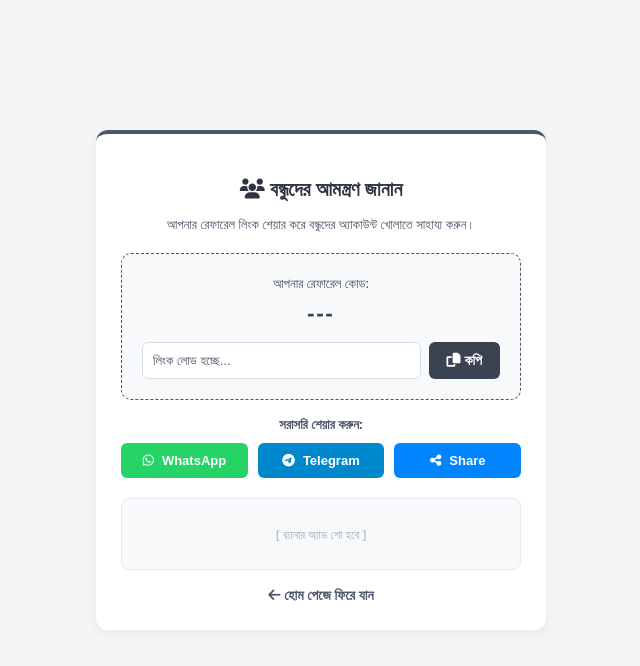
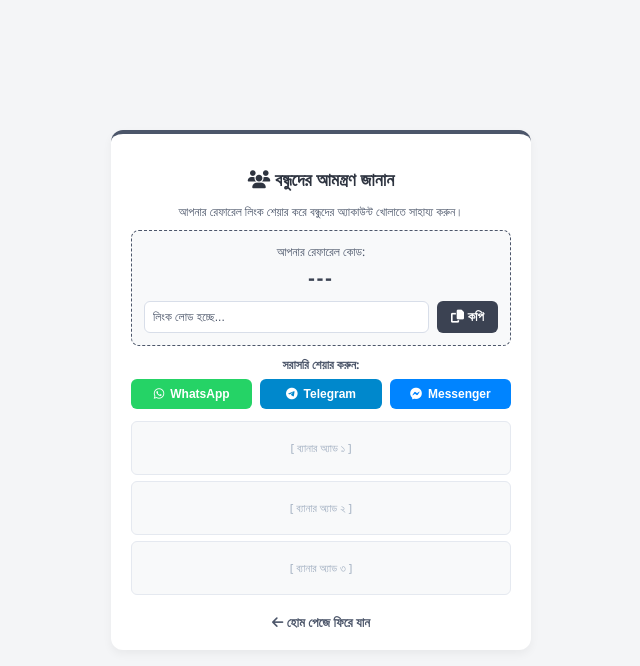
Before and after one commit to taskora90/task, a plain HTML site: page invite.html in a window 1280 px wide. Shown: the whole page, without its empty margins (319-959 px from the left). Drawn offline with Linux system fonts and the light colour scheme; no server answers.

Commit message:
Update invite.html

```diff
--- a/invite.html
+++ b/invite.html
@@ -11,18 +11,18 @@
       background-color: #f4f5f7;
       color: #2e3440;
       margin: 0;
-      padding: 20px;
+      padding: 10px;
       display: flex;
       justify-content: center;
       align-items: center;
-      min-height: 90vh;
+      min-height: 95vh;
     }
     .container {
-      max-width: 450px;
+      max-width: 420px;
       width: 100%;
       margin: 0 auto;
       background: #fff;
-      padding: 25px;
+      padding: 18px 20px;
       border-radius: 12px;
       box-shadow: 0 4px 10px rgba(0,0,0,0.05);
       text-align: center;
@@ -31,26 +31,27 @@
     }
     .header h2 {
       color: #2e3440;
-      margin-bottom: 8px;
-      font-size: 20px;
+      margin-bottom: 5px;
+      font-size: 18px;
     }
     .header p {
       color: #4c566a;
-      font-size: 13px;
+      font-size: 12px;
+      margin-bottom: 10px;
     }
     .referral-box {
       background: #f8f9fa;
       border: 1px dashed #4c566a;
-      padding: 20px;
-      border-radius: 10px;
-      margin: 20px 0 15px 0;
+      padding: 12px;
+      border-radius: 8px;
+      margin: 10px 0;
     }
     .ref-code {
-      font-size: 22px;
+      font-size: 20px;
       font-weight: bold;
       color: #3b4252;
       letter-spacing: 2px;
-      margin-bottom: 15px;
+      margin-bottom: 10px;
     }
     .input-group {
       display: flex;
@@ -58,10 +59,10 @@
     }
     .input-group input {
       flex: 1;
-      padding: 10px;
+      padding: 8px;
       border: 1px solid #d8dee9;
       border-radius: 6px;
-      font-size: 13px;
+      font-size: 12px;
       background: #fff;
       color: #4c566a;
     }
@@ -69,11 +70,11 @@
       background: #3b4252;
       color: white;
       border: none;
-      padding: 10px 18px;
+      padding: 8px 14px;
       border-radius: 6px;
       cursor: pointer;
       font-weight: bold;
-      font-size: 14px;
+      font-size: 13px;
       transition: background 0.2s;
     }
     .copy-btn:hover {
@@ -82,28 +83,28 @@
 
     /* সোশ্যাল শেয়ার বাটন স্টাইল */
     .share-title {
-      font-size: 13px;
+      font-size: 12px;
       color: #4c566a;
-      margin: 15px 0 10px 0;
+      margin: 10px 0 6px 0;
       font-weight: 600;
     }
     .share-buttons {
       display: flex;
-      gap: 10px;
+      gap: 8px;
       justify-content: center;
-      margin-bottom: 20px;
+      margin-bottom: 12px;
     }
     .share-btn {
       flex: 1;
       display: flex;
       align-items: center;
       justify-content: center;
-      gap: 8px;
-      padding: 10px;
+      gap: 6px;
+      padding: 8px 5px;
       border-radius: 6px;
       color: white;
       text-decoration: none;
-      font-size: 13px;
+      font-size: 12px;
       font-weight: bold;
       border: none;
       cursor: pointer;
@@ -116,15 +117,20 @@
     .btn-telegram { background-color: #0088cc; }
     .btn-messenger { background-color: #0084FF; }
 
-    /* অটো ব্যানার এড সেশন (কোনো বাটন নেই, শুধু এড শো করবে) */
+    /* তিনটি ছোট ব্যানার এড স্লট কন্টেইনার */
+    .ads-wrapper {
+      display: flex;
+      flex-direction: column;
+      gap: 6px;
+      margin: 10px 0;
+    }
     .ad-banner-container {
-      margin-top: 20px;
-      padding: 10px;
+      padding: 6px;
       background: #f8f9fa;
-      border-radius: 8px;
+      border-radius: 6px;
       border: 1px solid #e5e9f0;
       text-align: center;
-      min-height: 50px;
+      min-height: 40px;
       display: flex;
       align-items: center;
       justify-content: center;
@@ -133,10 +139,10 @@
 
     .back-btn {
       display: inline-block;
-      margin-top: 15px;
+      margin-top: 8px;
       color: #4c566a;
       text-decoration: none;
-      font-size: 14px;
+      font-size: 13px;
       font-weight: bold;
     }
     .back-btn:hover {
@@ -153,7 +159,7 @@
     </div>
 
     <div class="referral-box">
-      <div style="font-size: 13px; color: #4c566a; margin-bottom: 5px;">আপনার রেফারেল কোড:</div>
+      <div style="font-size: 12px; color: #4c566a; margin-bottom: 4px;">আপনার রেফারেল কোড:</div>
       <div class="ref-code" id="userRefCode">---</div>
 
       <div class="input-group">
@@ -162,21 +168,33 @@
       </div>
     </div>
 
-    <!-- সোশ্যাল শেয়ারিং অপশন -->
+    <!-- সরাসরি শেয়ারিং অপশন (WhatsApp, Telegram, Messenger) -->
     <div class="share-title">সরাসরি শেয়ার করুন:</div>
     <div class="share-buttons">
       <button class="share-btn btn-whatsapp" onclick="shareWhatsApp()"><i class="fa-brands fa-whatsapp"></i> WhatsApp</button>
       <button class="share-btn btn-telegram" onclick="shareTelegram()"><i class="fa-brands fa-telegram"></i> Telegram</button>
-      <button class="share-btn btn-messenger" onclick="shareNative()"><i class="fa-solid fa-share-nodes"></i> Share</button>
+      <button class="share-btn btn-messenger" onclick="shareMessenger()"><i class="fa-brands fa-facebook-messenger"></i> Messenger</button>
     </div>
 
-    <!-- অটো ব্যানার অ্যাড স্লট (এখানে আপনার ব্যানার এডের স্ক্রিপ্ট ট্যাগ বসিয়ে দেবেন) -->
-    <div class="ad-banner-container">
-      <!-- Monetag বা Adsterra এর ব্যানার অ্যাড স্ক্রিপ্ট (JS tag / iframe) এখানে পেস্ট করবেন -->
-      <script type="text/javascript">
-        // আপনার ব্যানার এডের স্ক্রিপ্ট কোড এখানে বসবে
-      </script>
-      <span style="font-size: 12px; color: #a0aec0;">[ ব্যানার অ্যাড শো হবে ]</span>
+    <!-- এক সাথে ৩টি ছোট ব্যানার অ্যাড স্লট -->
+    <div class="ads-wrapper">
+      <!-- ব্যানার স্লট ১ -->
+      <div class="ad-banner-container">
+        <!-- এখানে আপনার ১ম Monetag ব্যানার অ্যাড স্ক্রিপ্ট পেস্ট করবেন -->
+        <span style="font-size: 11px; color: #a0aec0;">[ ব্যানার অ্যাড ১ ]</span>
+      </div>
+
+      <!-- ব্যানার স্লট ২ -->
+      <div class="ad-banner-container">
+        <!-- এখানে আপনার ২য় Monetag ব্যানার অ্যাড স্ক্রিপ্ট পেস্ট করবেন -->
+        <span style="font-size: 11px; color: #a0aec0;">[ ব্যানার অ্যাড ২ ]</span>
+      </div>
+
+      <!-- ব্যানার স্লট ৩ -->
+      <div class="ad-banner-container">
+        <!-- এখানে আপনার ৩য় Monetag ব্যানার অ্যাড স্ক্রিপ্ট পেস্ট করবেন -->
+        <span style="font-size: 11px; color: #a0aec0;">[ ব্যানার অ্যাড ৩ ]</span>
+      </div>
     </div>
 
     <a href="index.html" class="back-btn"><i class="fa-solid fa-arrow-left"></i> হোম পেজে ফিরে যান</a>
@@ -241,7 +259,7 @@
       alert('রেফারেল লিংক কপি করা হয়েছে!');
     }
 
-    // সোশ্যাল শেয়ারিং ফাংশন
+    // সোশ্যাল শেয়ারিং ফাংশন (সরাসরি অ্যাপে খোলার জন্য)
     window.shareWhatsApp = function() {
       if(!fullInviteLink) return;
       const text = encodeURIComponent(`TaskOra অ্যাপে যোগ দিন এবং প্রতিদিন ইনকাম করুন! আমার রেফারেল লিংক: ${fullInviteLink}`);
@@ -250,20 +268,14 @@
 
     window.shareTelegram = function() {
       if(!fullInviteLink) return;
-      const text = encodeURIComponent(`TaskOra অ্যাপে যোগ দিন এবং কাজ করে আয় করুন!`);
-      window.open(`https://t.me/share/url?url=${fullInviteLink}&text=${text}`, '_blank');
+      const text = encodeURIComponent(`TaskOra অ্যাপে যোগ দিন এবং কাজ করে আয় করুন! লিংক: ${fullInviteLink}`);
+      window.open(`https://t.me/share/url?url=${encodeURIComponent(fullInviteLink)}&text=${text}`, '_blank');
     }
 
-    window.shareNative = function() {
-      if (navigator.share) {
-        navigator.share({
-          title: 'TaskOra Referral',
-          text: 'TaskOra অ্যাপে জয়েন করুন!',
-          url: fullInviteLink,
-        }).catch(console.error);
-      } else {
-        copyLink();
-      }
+    window.shareMessenger = function() {
+      if(!fullInviteLink) return;
+      // ফেসবুক মেসেঞ্জার শেয়ার স্কিম
+      window.open(`fb-messenger://share/?link=${encodeURIComponent(fullInviteLink)}`, '_blank');
     }
   </script>
 
```
